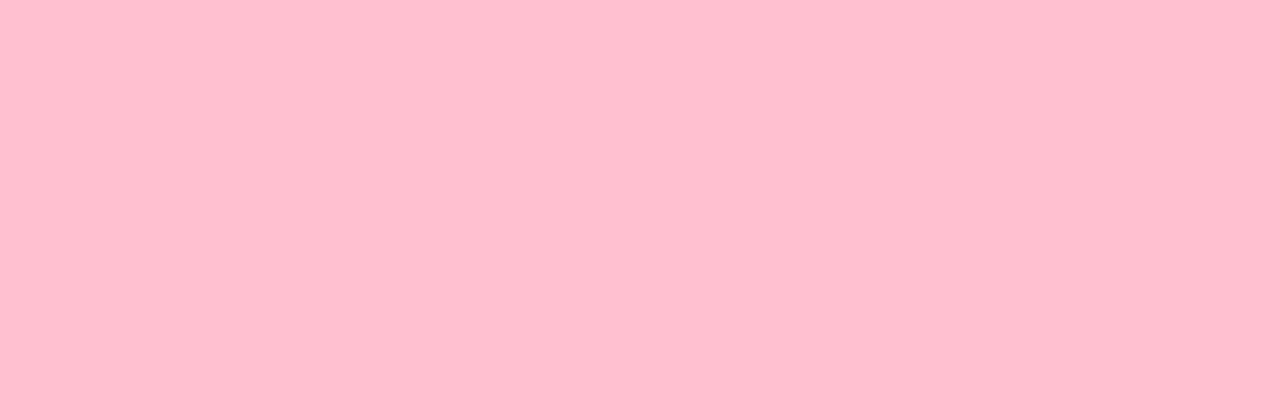
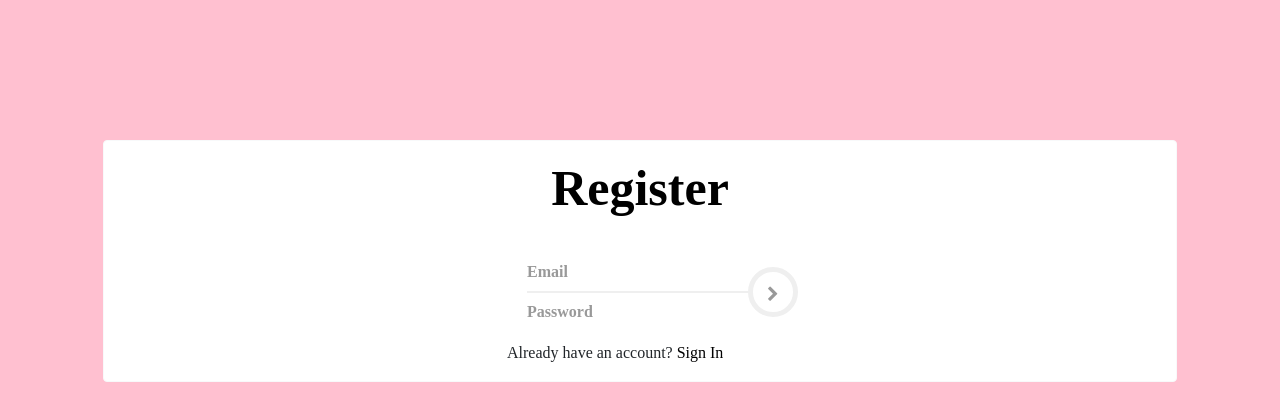
Before and after one commit to ajdelgados/nova-modelling-agency, a React (Create React App) app in the folder frontend/Admin/: page /register in a window 1280 px wide. Shown: the top 420 px of the page. Built offline with nearby package versions, Linux system fonts and the light colour scheme.

Commit message:
signup, signin, List of users implemented for the dashboard

```diff
--- a/frontend/Admin/package.json
+++ b/frontend/Admin/package.json
@@ -7,9 +7,11 @@
     "@testing-library/react": "^9.5.0",
     "@testing-library/user-event": "^7.2.1",
     "axios": "^0.19.2",
+    "moment": "^2.27.0",
     "react": "^16.13.1",
     "react-bootstrap": "^1.2.2",
     "react-dom": "^16.13.1",
+    "react-moment": "^0.9.7",
     "react-redux": "^7.2.0",
     "react-router-dom": "^5.2.0",
     "react-scripts": "3.4.1",
--- a/frontend/Admin/src/components/App.js
+++ b/frontend/Admin/src/components/App.js
@@ -3,6 +3,8 @@ import {Router, Route, Switch} from 'react-router-dom';
 
 import Dashboard from './pages/Dashboard';
 import Login from './pages/Login';
+import Register from './pages/Register';
+import UserShow from './pages/UserShow';
 
 import history from '../history';
 
@@ -13,7 +15,9 @@ const App = ()=>{
 		 <div>
 		  <Switch>
 		  <Route path="/" exact component={Login}  />
+		  <Route path="/register" exact component={Register}  />
 		  <Route path="/dashboard" exact component={Dashboard}  />
+		  <Route path="/dashboard/:id" exact component={UserShow}  />
 		  </Switch>
 		 </div>
 		</Router>
--- a/frontend/Admin/src/components/Header.js
+++ b/frontend/Admin/src/components/Header.js
@@ -1,25 +1,15 @@
-import React, { useState, useEffect } from 'react';
+import React from 'react';
 import { Link } from 'react-router-dom';
-import { FindUsers } from '../services/dashboard';
 import Logo from  '../assets/images/O.png'
 
 import '../styles/Header.css';
 
-const Header = () => {
-	const [users, setUsers] = useState()
-
-	useEffect(() => {
-		FindUsers().then (res=>{
-			console.log(res.data.data)
-			setUsers(res.data.data.users)
-		})
-	}, [])
-
+const Header = () =>{
 	return (
 		<div>
 			<nav className="navbar navbar-expand-lg navbar-light bg-light ">
 				<div className="container-fluid">
-		         <Link className="navbar-brand brand">
+		         <Link to="/" className="navbar-brand brand">
 		         <span> <img src={ Logo } alt="logo" /> </span>
 		         Nova
 		         </Link>
@@ -35,13 +25,6 @@ const Header = () => {
 				      </li>
 				 	</ul>
 				 	<ul className="navbar-nav nav navbar-right">
-						{users && users.map(user => {
-								return (
-									<li key={user._id} className="nav-link">
-										{user.email}
-									</li>
-								)
-						})}
 				 		<li className="nav-link">
 				      		<Link to="/" className="nav-link link">Logout</Link>
 				      	</li>
@@ -50,7 +33,7 @@ const Header = () => {
 				</div>
 			</nav>
 		</div>
-	);
+		);
 }
 
 export default Header;
--- a/frontend/Admin/src/components/pages/Dashboard.js
+++ b/frontend/Admin/src/components/pages/Dashboard.js
@@ -1,41 +1,71 @@
-import React from 'react';
+import React,  { useState, useEffect } from 'react';
 import {Table } from 'react-bootstrap';
+import Moment from 'react-moment';
+import { Link } from 'react-router-dom';
 
+import { FindUsers } from '../../services/dashboard';
 import Header from '../Header';
 import '../../styles/Dashboard.css';
 
 const Dashboard = ()=>{
-	 const header = ["S/NO", "Item", "Item", "Item", "Item"];
+
+  const [users, setUsers] = useState()
+
+  useEffect(() => {
+    FindUsers().then (res=>{
+      // console.log(res.data.data)
+      setUsers(res.data.data.users)
+    })
+  }, [])
+
+   const header = ["S/NO", "Email", "User Role", "Joined"];
 
   return(
     <div className="container">
       <Header />
       <div className="card w-100 mt-3">
-			<h3 className="text-center text-uppercase pt-5 title">Dashboard</h3>
-        <div className="card-header d-flex justify-content-between">
-          <div className="d-flex align-items-center justify-content-between">
-            <h5 className="card-heading ml-3">
-             	Users
-            </h5>
-          </div>
+        <div className="text-uppercase card-header d-flex justify-content-center pt-3">
+          <h4 className="text-center" style={{fontWeight: 'bold' }}>
+            Admin Dashboard
+          </h4>
         </div>
           <div className="card-body table-responsive">
             <Table>
-                <thead striped bordered hover>
-                    <tr>{header.map((h) => <th className="card-heading">{h}</th>)}</tr>
+                <thead>
+                    <tr>{header.map((h, i) => <th className="card-heading text-uppercase" key={i}>{h}</th>)}</tr>
                 </thead>
                 <tbody>
+                {users && users.map((user, i) => {
+                return (
+                <tr key={user._id}>
 
-                {
-                 <tr>
-                      <td>Test</td>
-                       <td>Test</td>
-                       <td>Test</td>
-                       <td>Test</td>
-                      <td>Test</td>
+                      <td>
+                        <Link to="/dashboard/{user/_id}">
+                          {i+1}
+                         </Link>
+                      </td>
+                      <td>
+                        <Link to="/dashboard/{user/_id}">
+                          {user.email}
+                        </Link>
+                      </td>
+                      <td className="text-uppercase">
+                        <Link>
+                          {user.user_role}
+                        </Link>
+                      </td>
+                      <td>
+                        <Link>
+                            <time>
+                              <Moment format="D MMM YYYY" withTitle>
+                                {user.createdAt}
+                              </Moment>
+                            </time>
+                        </Link>
+                      </td>
                   </tr>
-                }
-
+                )
+              })}
                 </tbody>
             </Table>
 
--- a/frontend/Admin/src/components/pages/Login.js
+++ b/frontend/Admin/src/components/pages/Login.js
@@ -1,6 +1,6 @@
 import React, {useState} from 'react';
 import history from '../../history';
-// import { Link } from 'react-router-dom';
+import { Link } from 'react-router-dom';
 
 import '../../styles/login.css';
 import { SignIn} from '../../services/dashboard';
@@ -110,6 +110,9 @@ const Login = (props)=>{
 					            <div className="alert alert-danger mt-2" style={{display: state.fieldErrors ? 'block' : 'none' }} role="alert">
 					                {state.fieldErrors}
 					            </div>
+					            <div>
+					            	<p>Don't have an account? <Link to="/register">Sign Up</Link></p>
+					            </div>
 							</form>
 						</div>
 					</div>
--- a/frontend/Admin/src/components/pages/Register.js
+++ b/frontend/Admin/src/components/pages/Register.js
@@ -1,14 +1,124 @@
-import React from 'react';
+import React, {useState} from 'react';
+import history from '../../history';
+import { Link } from 'react-router-dom';
+
+import '../../styles/login.css';
+import { SignUp} from '../../services/dashboard';
+
 
 
 
 const Register = (props)=>{
+	const [state , setState] = useState({
+		name : "",
+        email : "",
+        password : "",
+        successMessage: null,
+        fieldErrors: null
+    })
+
+    const handleChange = (e) => {
+        const {id , value} = e.target
+        setState(prevState => ({
+            ...prevState,
+            [id] : value
+        }))
+    }
+
+    const handleSubmitClick = (e) => {
+        e.preventDefault();
+        if(state.email.length && state.password.length ) {
+            DetailsFromServer();
+        } else {
+           state.fieldErrors = "Email and Password are required"
+        }
+    }
+
+   const DetailsFromServer = () => {
+		const payload={
+				"name": state.name,
+                "email":state.email,
+                "password":state.password,
+            }
+        SignUp(payload)
+   		.then (res=>{
+			if(res.status === 200){
+				sessionStorage.setItem('api_token', res.data.api_token);
+                setState(prevState => ({
+                    ...prevState,
+                    'successMessage' : res.data.message
+                }))
+               history.push('/')
+            } else {
+            	setState(prevState => ({
+                    ...prevState,
+                    'fieldErrors' : res.data.message
+                }))
+            }
+   		})
+   		.catch (err=>{
+   			state.fieldErrors = "Invalid details"
+   		})
+   	}
 
 	return(
-			<div className="text-center">
-				<p>REGISTER</p>
+			<div className="text-center main-div row">
+				<div className="col-md-12 vh-95 bg-white rounded border border-light">
+					<div className="logo">Register</div>
+						<div className="login-form-1">
+							<form id="login-form" className="text-left">
+								<div className="login-form-main-message"></div>
+								<div className="main-login-form">
+									<div className="login-group">
+										<div className="form-group">
+											<label htmlFor="email" className="sr-only">
+											email
+											</label>
+											<input type="text"
+											className="form-control" id="email"
+											 name="email"
+											  placeholder="Email"
+											  value = {state.email}
+											  onChange = {handleChange}
 
-			</div>
+											  />
+										</div>
+										<div className="form-group">
+											<label htmlFor="password"
+											 className="sr-only">Password
+											 </label>
+											<input type="password"
+											className="form-control"
+											id="password"
+											name="password"
+											placeholder="Password"
+											value = {state.password}
+											onChange = {handleChange}
+											autoComplete="off"
+											 />
+										</div>
+									</div>
+									<button
+									type="submit"
+									 className="login-button"
+									  onClick={handleSubmitClick}
+									 >
+									<i className="fa fa-chevron-right"></i>
+									</button>
+								</div>
+								<div className="alert alert-success mt-2" style={{display: state.successMessage ? 'block' : 'none' }} role="alert">
+					                {state.successMessage}
+					            </div>
+					            <div className="alert alert-danger mt-2" style={{display: state.fieldErrors ? 'block' : 'none' }} role="alert">
+					                {state.fieldErrors}
+					            </div>
+					            <div>
+					            	<p>Already have an account? <Link to="/">Sign In</Link></p>
+					            </div>
+							</form>
+						</div>
+					</div>
+				</div>
 		)
 }
 
--- /dev/null
+++ b/frontend/Admin/src/components/pages/UserShow.js
@@ -0,0 +1,22 @@
+import React from 'react';
+import { Link } from 'react-router-dom';
+
+import '../../styles/Dashboard.css';
+
+const UserShow = ()=>{
+
+  return(
+    <div className="container">
+      <div className="card w-100 mt-3">
+        <div className="text-uppercase card-header d-flex justify-content-between pt-3">
+          <h4 className="text-center" style={{fontWeight: 'bold' }}>
+            User Info
+          </h4>
+          <span><Link to="/dashboard">Back</Link></span>
+        </div>
+        </div>
+    </div>
+    )
+}
+
+export default UserShow;
--- a/frontend/Admin/src/services/dashboard.js
+++ b/frontend/Admin/src/services/dashboard.js
@@ -4,6 +4,18 @@ import http from './http';
 export const SignIn = async payload =>{
 		try{
    			return await http.post('/signin', payload);
+   		} catch (err){
+   			throw err;
+  		}
+}
+
+export const SignUp = async payload =>{
+		try{
+   			return await http.post('/user', payload, {
+   				headers: {
+					'x-access-token': sessionStorage.getItem('api_token')
+			  	}
+   			});
    		} catch (err){
    			throw err;
   		}
@@ -20,3 +32,15 @@ export const FindUsers = async () =>{
 		   throw err;
 	  }
 }
+
+export const FindUser = async (id) =>{
+	try{
+		   return await http.get('/user/' + id, {
+				headers: {
+					'x-access-token': sessionStorage.getItem('api_token')
+			  	}
+		   });
+	   } catch (err){
+		   throw err;
+	  }
+}
--- a/frontend/Admin/src/styles/Dashboard.css
+++ b/frontend/Admin/src/styles/Dashboard.css
@@ -13,3 +13,7 @@
 		font-size: 14px;
 	}
 }
+
+a {
+	color: rgb(0,0,0) !important;
+}
```
Also changed, not shown: 1 other file (tests, documents, lock files or other folders). Lines whose indentation alone changed are shown as unchanged.
